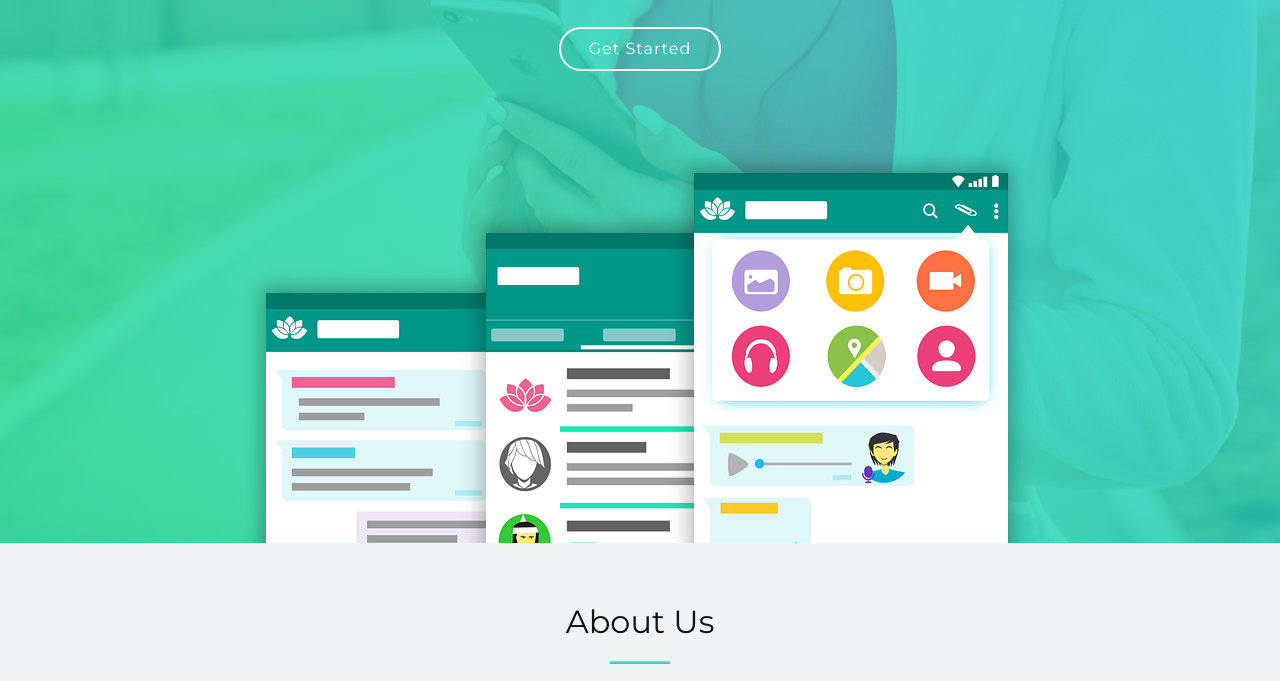
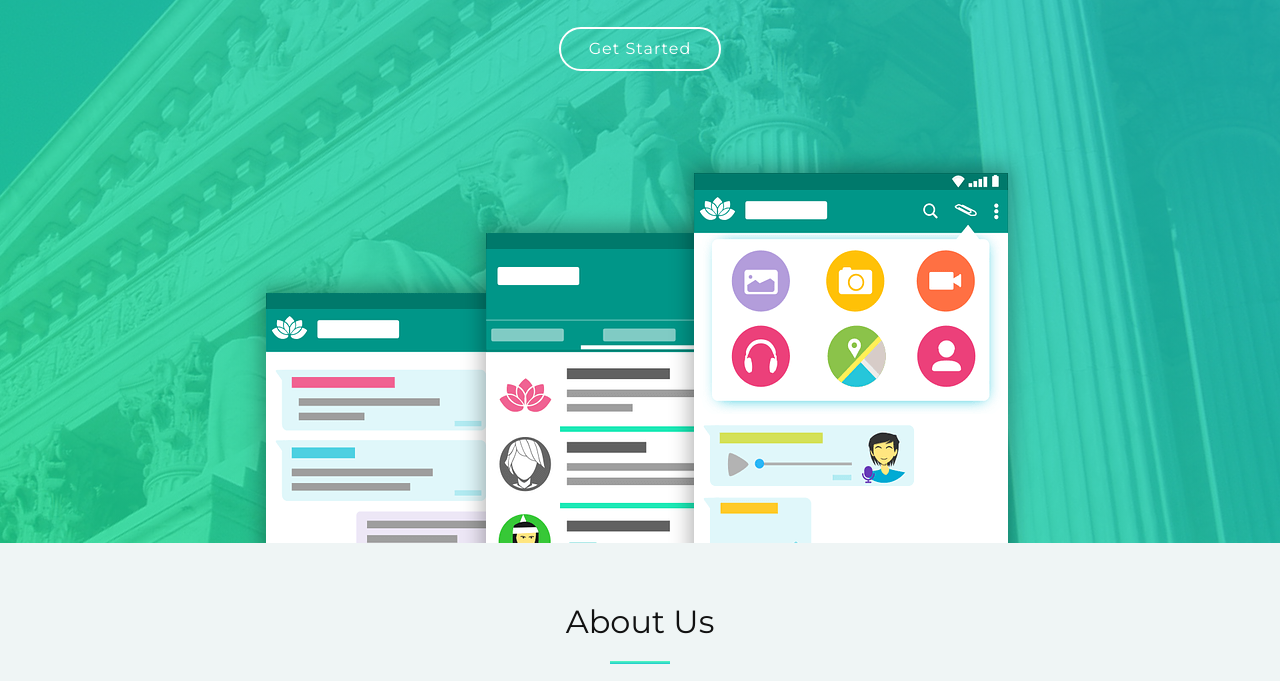
Before and after one commit to mearleycf/sj_landing, a plain HTML site: page index.html in a window 1280 px wide. Shown: the part 257-938 px from the top of the page. Drawn offline with nearby package versions, Linux system fonts and the light colour scheme; files that its build step writes are made by us from their sources; files whose address does not match are found by name.

Commit message:
adding new image and trying to display

```diff
--- a/css/_header.scss
+++ b/css/_header.scss
@@ -65,7 +65,7 @@
 #intro {
   width: 100%;
   height: 100vh;
-  background: linear-gradient(45deg, rgba(29, 224, 153, 0.8), rgba(29, 200, 205, 0.8)), url('../img/intro-bg.jpg') center top no-repeat;
+  background: linear-gradient(45deg, rgba(29, 224, 153, 0.8), rgba(29, 200, 205, 0.8)), url('../img/US-Supreme-Court-zoom.jpg') center top no-repeat;
   background-size: cover;
   position: relative;
 
--- a/index.html
+++ b/index.html
@@ -2,7 +2,7 @@
 <html lang="en">
 <head>
   <meta charset="utf-8">
-  <title>Avilon Bootstrap Template</title>
+  <title>Simple Justice</title>
   <meta content="width=device-width, initial-scale=1.0" name="viewport">
   <meta content="" name="keywords">
   <meta content="" name="description">
```
Also changed, not shown: img/US-Supreme-Court-zoom.jpg (added).
